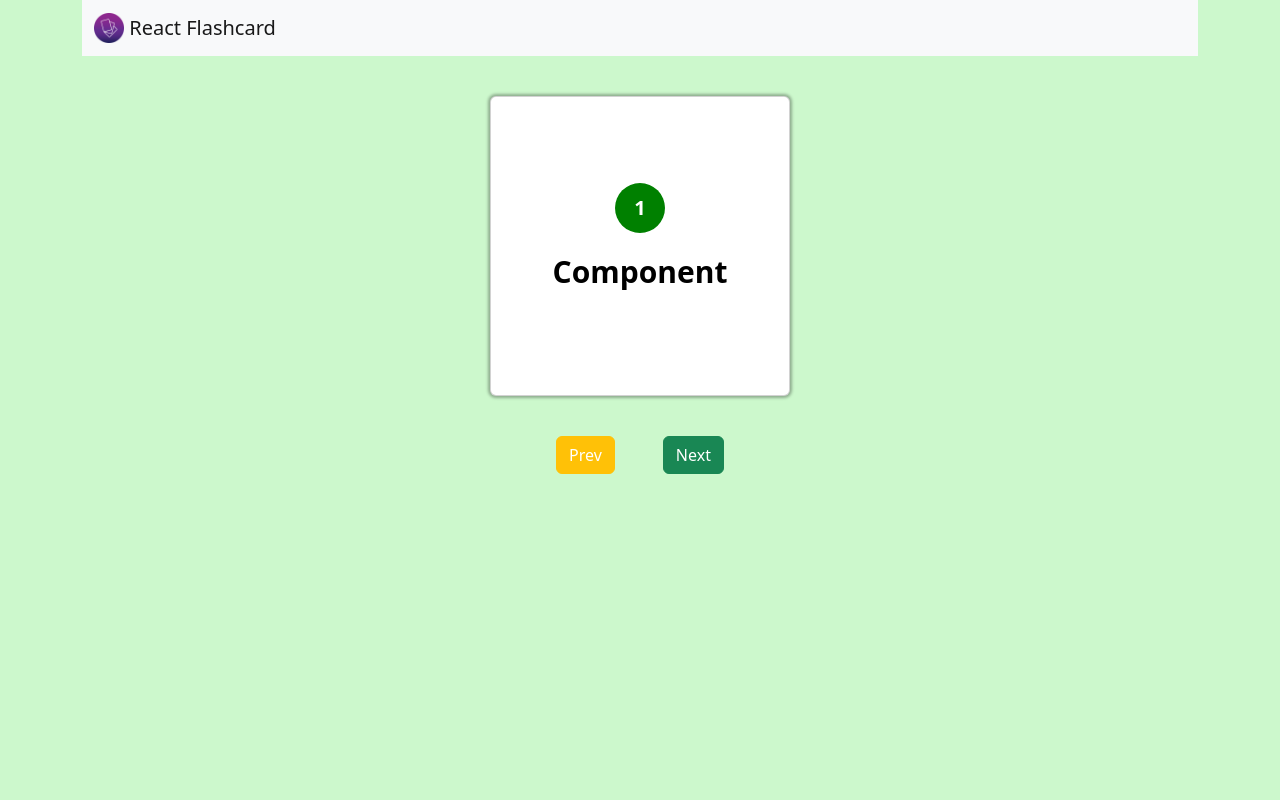
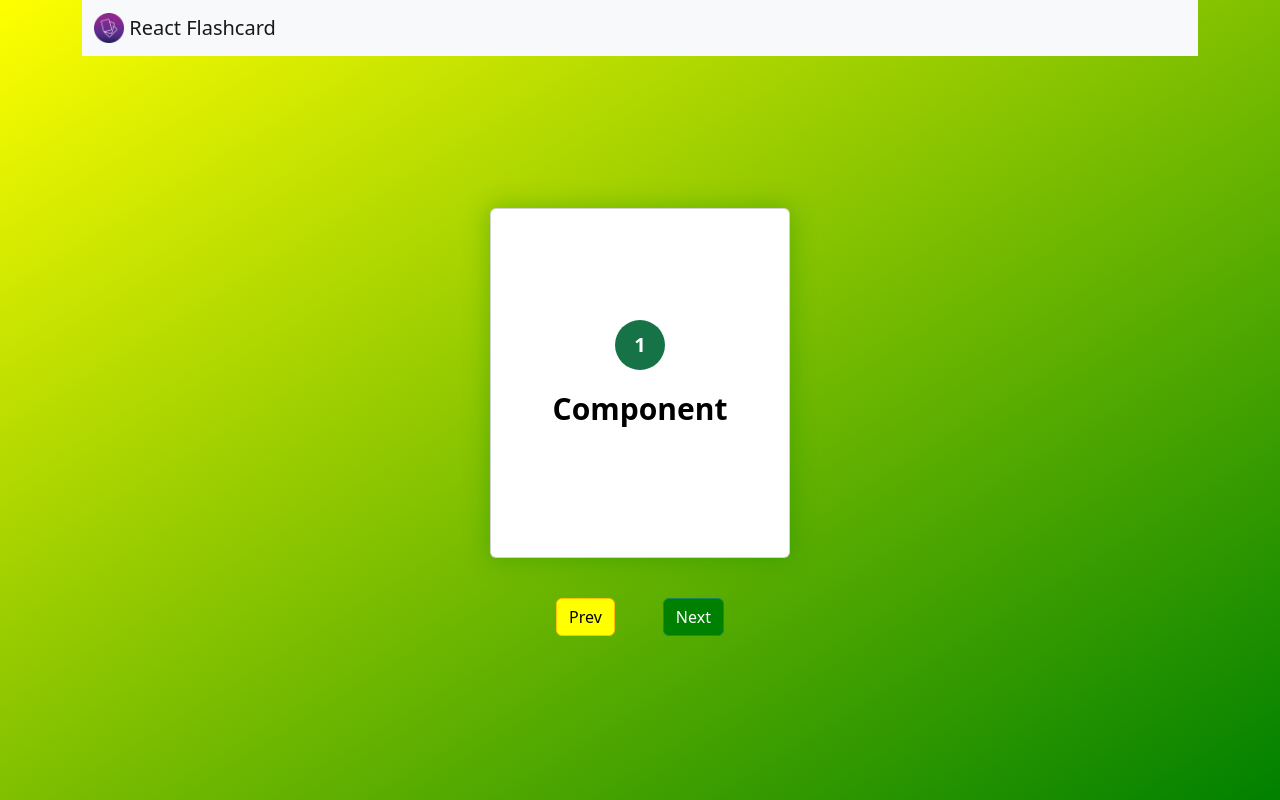
Before and after one commit to imrezwan/flashcard-react, a React (Create React App) app: page / in a window 1280 px wide. Built offline with nearby package versions, Linux system fonts and the light colour scheme.

Commit message:
Added some creativity

```diff
--- a/package.json
+++ b/package.json
@@ -10,7 +10,7 @@
     "react": "^18.2.0",
     "react-bootstrap": "^2.5.0",
     "react-dom": "^18.2.0",
-    "react-scripts": "5.0.1",
+    "react-scripts": "^5.0.1",
     "web-vitals": "^2.1.4"
   },
   "scripts": {
--- a/src/App.css
+++ b/src/App.css
@@ -1,6 +1,7 @@
 .card-holder {
   display: flex;
   justify-content: center;
+  margin-top: 10%;
 }
 
 .card {
@@ -9,9 +10,9 @@
   justify-content: center;
   align-items: center;
   position: relative;
-  box-shadow: 0 0 3px 2px rgba(0,0,0,0.3);
+  box-shadow: 0 0 25px 2px rgba(0, 128, 0, 0.3);
   background-color: white;
-  height: 300px;
+  height: 350px;
   width: 300px;
   transform: rotateY(var(--rotate-y, 0));
   transform-style: preserve-3d;
@@ -23,10 +24,11 @@
 .card:hover {
   --translate-y: -2px;
   --rotate-y: 180deg;
-  box-shadow: 0 0 5px 2px rgba(0, 0, 0, .5);
+  box-shadow: 0 0 50px 1px rgba(0, 128, 0, 0.655);
 }
 
-.front, .back {
+.front,
+.back {
   position: absolute;
   padding: 1rem;
   color: black;
@@ -47,7 +49,7 @@
 }
 
 .front p:first-child {
-  background-color: green;
+  background-color: #157347;
   color: white;
   width: 50px;
   border-radius: 50px;
@@ -71,6 +73,24 @@
   text-align: center;
 }
 
-.prev-next-btns{
+.prev-next-btns {
   color: white;
 }
+
+.next {
+  background-color: yellow;
+  color: #000;
+}
+
+.next:hover {
+  background-color: rgb(255, 234, 0);
+
+}
+
+.prev {
+  background-color: green;
+}
+
+.prev:hover {
+  background-color: rgb(0, 128, 45);
+}
--- a/src/App.js
+++ b/src/App.js
@@ -12,7 +12,7 @@ function App() {
   const [curCardId, setCurCardId] = useState(1);
 
   let goToPrev = () => {
-    if ( isValidId(curCardId - 1)) {
+    if (isValidId(curCardId - 1)) {
       setCurCardId(curCardId - 1);
     }
     else {
@@ -21,7 +21,7 @@ function App() {
   }
 
   let goToNext = () => {
-    if ( isValidId(curCardId + 1)) {
+    if (isValidId(curCardId + 1)) {
       setCurCardId(curCardId + 1);
     }
     else {
@@ -30,16 +30,16 @@ function App() {
   };
 
   function isValidId(id) {
-    return ( id <= totalCards && id >= 1);
+    return (id <= totalCards && id >= 1);
   }
 
   return (
     <Container className="container-main">
       <Toolbar></Toolbar>
-      <Card {...allCards.find(item=> item.id === curCardId)}></Card>
+      <Card {...allCards.find(item => item.id === curCardId)}></Card>
       <div className="action-buttons">
-        <Button variant="warning" className="me-4 prev-next-btns" onClick={goToPrev}>Prev</Button>
-        <Button variant="success" className="ms-4 prev-next-btns" onClick={goToNext}>Next</Button>
+        <Button variant="warning" className="me-4 next prev-next-btns" onClick={goToPrev}>Prev</Button>
+        <Button variant="success" className="ms-4 prev prev-next-btns" onClick={goToNext}>Next</Button>
       </div>
     </Container>
   );
--- a/src/index.css
+++ b/src/index.css
@@ -5,5 +5,9 @@ body {
     sans-serif;
   -webkit-font-smoothing: antialiased;
   -moz-osx-font-smoothing: grayscale;
-  background-color: rgb(204, 248, 204) !important;
+  /* background-color: rgb(204, 248, 204) !important; */
+  background-image: linear-gradient(to bottom right, yellow, green) !important;
+  background-repeat: no-repeat;
+  background-size: cover;
+  height: 100vh;
 }
```
Also changed, not shown: src/components/Toolbar.js (indentation only), 1 other file (tests, documents, lock files or other folders).
